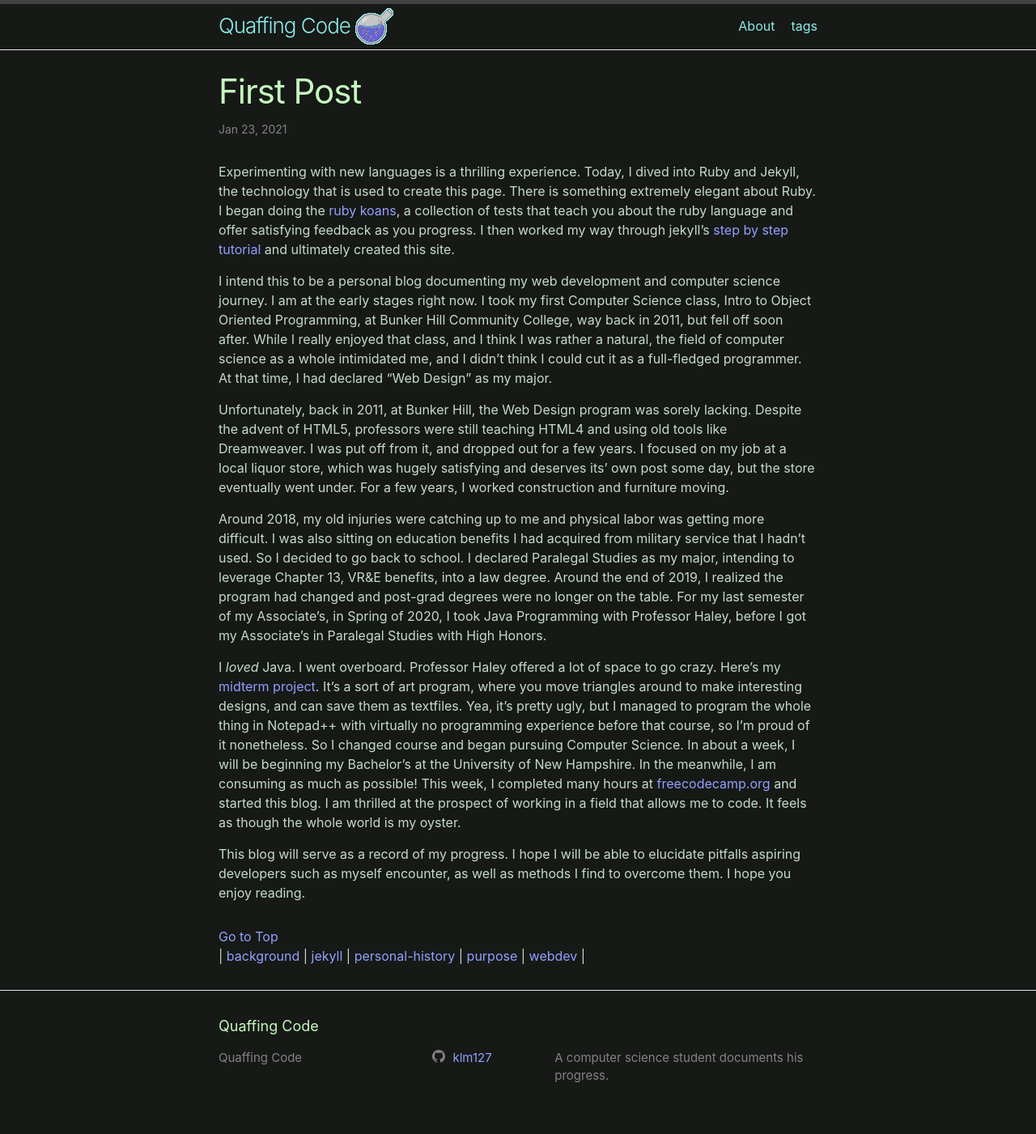
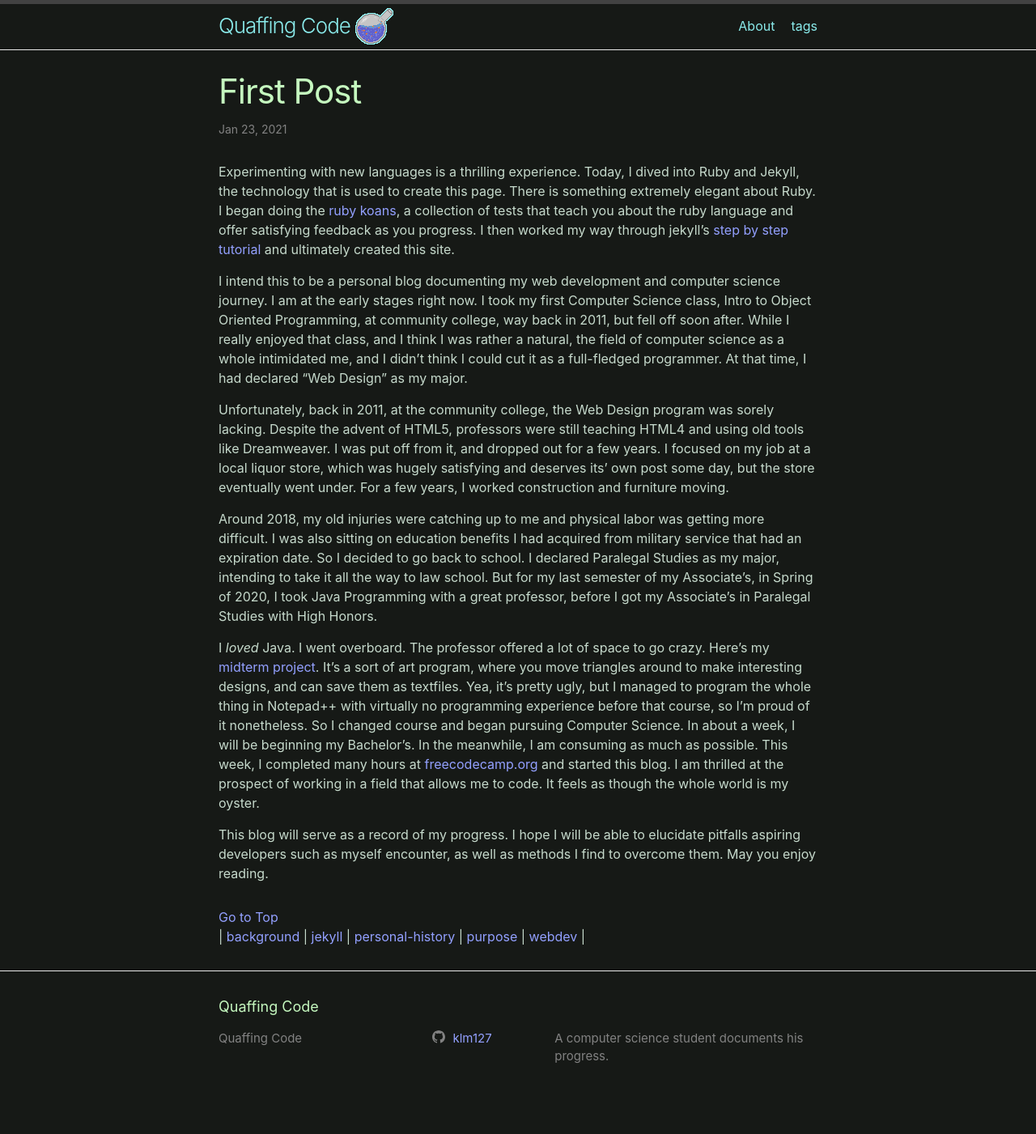
Before and after one commit to klm127/klm127.github.io, a Jekyll site: the page built from _posts/2021-01-23-background.markdown, in a window 1280 px wide. Shown: the whole page at 81% size. Built offline with Jekyll 4.4.1, drawn with Linux system fonts in a browser that asks for light colours; after the commit the page ends 1377 px from its top, so only the background shows below that.

Commit message:
post edits

```diff
--- a/_posts/2021-01-23-background.markdown
+++ b/_posts/2021-01-23-background.markdown
@@ -9,12 +9,12 @@ permalink: first-post
 
 Experimenting with new languages is a thrilling experience. Today, I dived into Ruby and Jekyll, the technology that is used to create this page. There is something extremely elegant about Ruby. I began doing the [ruby koans](http://www.rubykoans.com/), a collection of tests that teach you about the ruby language and offer satisfying feedback as you progress. I then worked my way through jekyll's [step by step tutorial](https://jekyllrb.com/docs/step-by-step/01-setup/) and ultimately created this site.
 
-I intend this to be a personal blog documenting my web development and computer science journey. I am at the early stages right now. I took my first Computer Science class, Intro to Object Oriented Programming, at Bunker Hill Community College, way back in 2011, but fell off soon after. While I really enjoyed that class, and I think I was rather a natural, the field of computer science as a whole intimidated me, and I didn't think I could cut it as a full-fledged programmer. At that time, I had declared "Web Design" as my major.
+I intend this to be a personal blog documenting my web development and computer science journey. I am at the early stages right now. I took my first Computer Science class, Intro to Object Oriented Programming, at community college, way back in 2011, but fell off soon after. While I really enjoyed that class, and I think I was rather a natural, the field of computer science as a whole intimidated me, and I didn't think I could cut it as a full-fledged programmer. At that time, I had declared "Web Design" as my major.
 
-Unfortunately, back in 2011, at Bunker Hill, the Web Design program was sorely lacking. Despite the advent of HTML5, professors were still teaching HTML4 and using old tools like Dreamweaver. I was put off from it, and dropped out for a few years. I focused on my job at a local liquor store, which was hugely satisfying and deserves its' own post some day, but the store eventually went under. For a few years, I worked construction and furniture moving.
+Unfortunately, back in 2011, at the community college, the Web Design program was sorely lacking. Despite the advent of HTML5, professors were still teaching HTML4 and using old tools like Dreamweaver. I was put off from it, and dropped out for a few years. I focused on my job at a local liquor store, which was hugely satisfying and deserves its' own post some day, but the store eventually went under. For a few years, I worked construction and furniture moving.
 
-Around 2018, my old injuries were catching up to me and physical labor was getting more difficult. I was also sitting on education benefits I had acquired from military service that I hadn't used. So I decided to go back to school. I declared Paralegal Studies as my major, intending to leverage Chapter 13, VR&E benefits, into a law degree. Around the end of 2019, I realized the program had changed and post-grad degrees were no longer on the table. For my last semester of my Associate's, in Spring of 2020, I took Java Programming with Professor Haley, before I got my Associate's in Paralegal Studies with High Honors.
+Around 2018, my old injuries were catching up to me and physical labor was getting more difficult. I was also sitting on education benefits I had acquired from military service that had an expiration date. So I decided to go back to school. I declared Paralegal Studies as my major, intending to take it all the way to law school. But for my last semester of my Associate's, in Spring of 2020, I took Java Programming with a great professor, before I got my Associate's in Paralegal Studies with High Honors.
 
-I _loved_ Java. I went overboard. Professor Haley offered a lot of space to go crazy. Here's my [midterm project](https://github.com/klm127/ReadWriteDisplayTriangles). It's a sort of art program, where you move triangles around to make interesting designs, and can save them as textfiles. Yea, it's pretty ugly, but I managed to program the whole thing in Notepad++ with virtually no programming experience before that course, so I'm proud of it nonetheless. So I changed course and began pursuing Computer Science. In about a week, I will be beginning my Bachelor's at the University of New Hampshire. In the meanwhile, I am consuming as much as possible! This week, I completed many hours at [freecodecamp.org](https://www.freecodecamp.org/) and started this blog. I am thrilled at the prospect of working in a field that allows me to code. It feels as though the whole world is my oyster.
+I _loved_ Java. I went overboard. The professor offered a lot of space to go crazy. Here's my [midterm project](https://github.com/klm127/ReadWriteDisplayTriangles). It's a sort of art program, where you move triangles around to make interesting designs, and can save them as textfiles. Yea, it's pretty ugly, but I managed to program the whole thing in Notepad++ with virtually no programming experience before that course, so I'm proud of it nonetheless. So I changed course and began pursuing Computer Science. In about a week, I will be beginning my Bachelor's. In the meanwhile, I am consuming as much as possible. This week, I completed many hours at [freecodecamp.org](https://www.freecodecamp.org/) and started this blog. I am thrilled at the prospect of working in a field that allows me to code. It feels as though the whole world is my oyster.
 
-This blog will serve as a record of my progress. I hope I will be able to elucidate pitfalls aspiring developers such as myself encounter, as well as methods I find to overcome them. I hope you enjoy reading.
+This blog will serve as a record of my progress. I hope I will be able to elucidate pitfalls aspiring developers such as myself encounter, as well as methods I find to overcome them. May you enjoy reading.
--- a/about.markdown
+++ b/about.markdown
@@ -10,4 +10,4 @@ This page is to document my progress. It's purpose is to write about my coding a
 
 **interests**: learning, coding, reading, nature, homesteading, fitness, mindmapping, languages
 
-**languages**: javascript, Ruby, Java, Groovy, C#
+**languages**: javascript, python, Java, C#
```
Also changed, not shown: _posts/2021-01-24-Free-Code-Camp-React-Snippets.md (+5 -5 lines).
